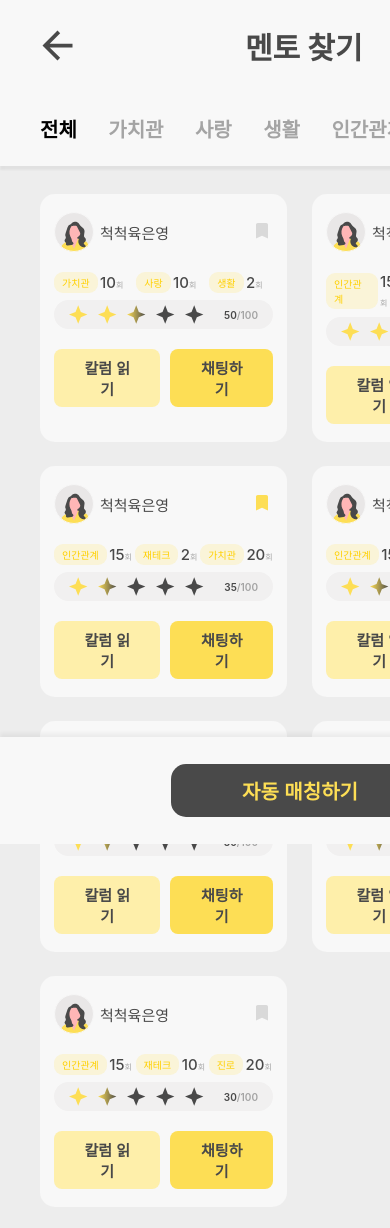
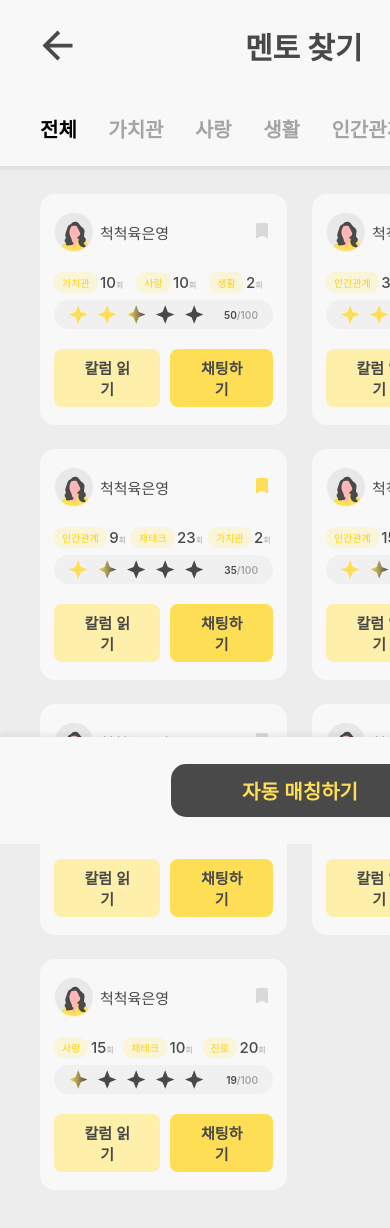
Before and after one commit to youbing5921/deploy_hw, a React (Create React App) app in the folder gamja/: page /find in a window 390 px wide. Shown: the top 1228 px of the page. Built offline with nearby package versions, Linux system fonts and the light colour scheme.

Commit message:
[Fix] starRate 모바일에서 그라데이션 안보임 수정(#4)

```diff
--- a/gamja/src/components/mentee/RateBox.jsx
+++ b/gamja/src/components/mentee/RateBox.jsx
@@ -46,10 +46,10 @@ const RateBox = ({ rating }) => {
                   {isPartialStar && (
                     <linearGradient
                       id={gradientId}
-                      x1=""
-                      y1=""
-                      x2=""
-                      y2=""
+                      x1="0.622282"
+                      y1="9.49279"
+                      x2="18"
+                      y2="9.4791"
                       gradientUnits="userSpaceOnUse"
                     >
                       <stop stopColor="#FDDE55" />
--- a/gamja/src/pages/mentee/FindMentor.js
+++ b/gamja/src/pages/mentee/FindMentor.js
@@ -22,11 +22,11 @@ let allInfoList = [
     name: "척척육은영",
     isSubscribed: false,
     category1: "인간관계",
-    count1: "15",
+    count1: "3",
     category2: "재테크",
-    count2: "10",
+    count2: "8",
     category3: "가치관",
-    count3: "20",
+    count3: "1",
     rating: "65",
   },
   {
@@ -34,11 +34,11 @@ let allInfoList = [
     name: "척척육은영",
     isSubscribed: true,
     category1: "인간관계",
-    count1: "15",
+    count1: "9",
     category2: "재테크",
-    count2: "2",
+    count2: "23",
     category3: "가치관",
-    count3: "20",
+    count3: "2",
     rating: "35",
   },
   {
@@ -63,7 +63,7 @@ let allInfoList = [
     count2: "10",
     category3: "진로",
     count3: "20",
-    rating: "30",
+    rating: "96",
   },
   {
     id: "6",
@@ -75,19 +75,19 @@ let allInfoList = [
     count2: "10",
     category3: "진로",
     count3: "20",
-    rating: "30",
+    rating: "58",
   },
   {
     id: "7",
     name: "척척육은영",
     isSubscribed: false,
-    category1: "인간관계",
+    category1: "사랑",
     count1: "15",
     category2: "재테크",
     count2: "10",
     category3: "진로",
     count3: "20",
-    rating: "30",
+    rating: "19",
   },
 ];
 
```
